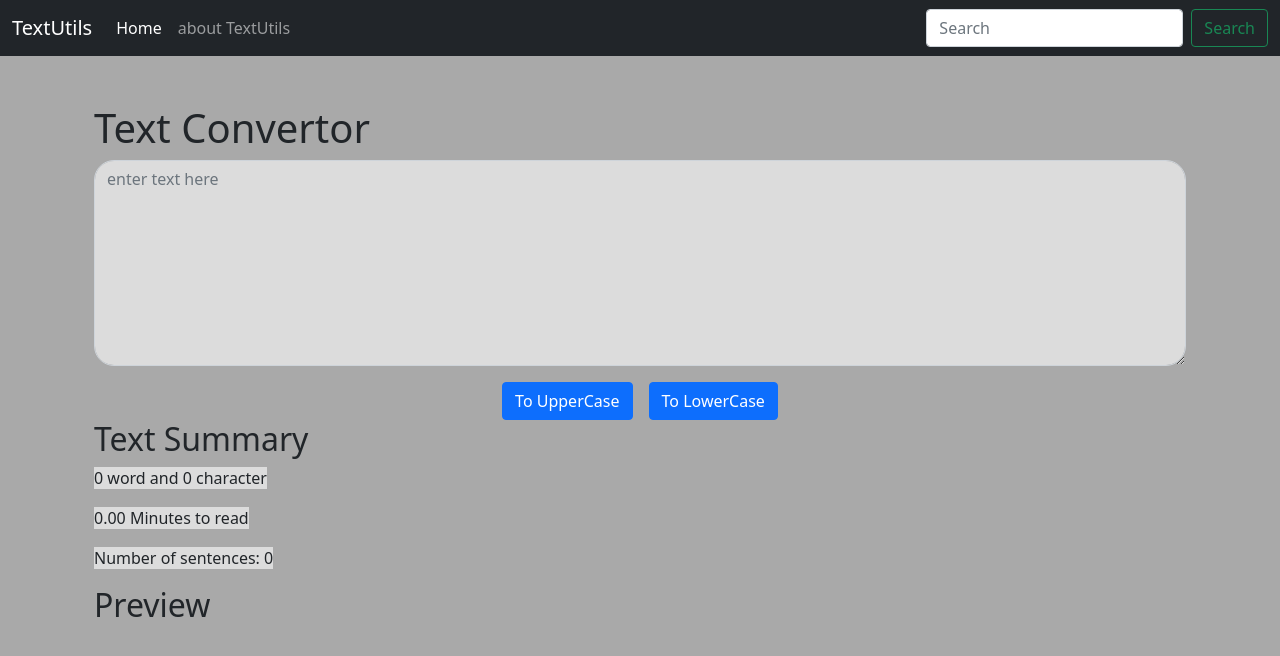
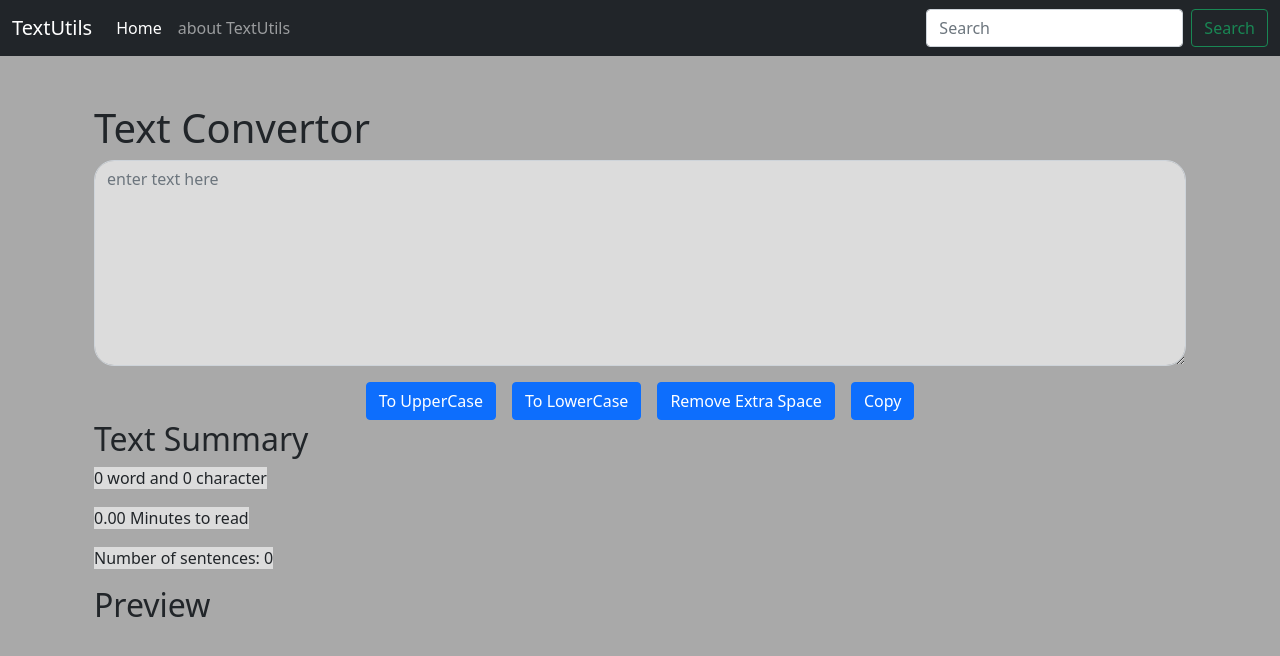
Before and after one commit to MuraliAirody/React_Learning, a React (Vite) app in the folder 03_PropsAndStates/textUtils/: page / in a window 1280 px wide. Shown: the top 656 px of the page. Built offline with nearby package versions, Linux system fonts and the light colour scheme.

Commit message:
copy and remove extra space added in text utils

```diff
--- a/03_PropsAndStates/textUtils/src/components/TextForm.jsx
+++ b/03_PropsAndStates/textUtils/src/components/TextForm.jsx
@@ -2,6 +2,7 @@ import React, { useState, useEffect } from 'react'
 
 function TextForm(props) {
     const [text, setText] = useState("")
+    const [isCopied,setIsCopied] = useState(false)
 
     const changeTextToUpper = () => {
         // console.log(text)
@@ -23,17 +24,34 @@ function TextForm(props) {
 
     const getWordCount = (text) =>{
         const words = text.trim().split(/\s+/);
-        console.log("array of words ",words)
+        // console.log("array of words ",words)
         const filteredWords = words.filter(word => word.match(/[a-zA-Z]/));
-        console.log("filtered words ",filteredWords)
+        // console.log("filtered words ",filteredWords)
         return filteredWords.length;
     }
 
     const getNumberofSentences = (text)=>{
       const sententses = text.trim() === ""?[]:text.trim().split('.').filter((sent)=>sent.trim()!="")
-      console.log("sentenses ",sententses)
+    //   console.log("sentenses ",sententses)
       return sententses.length
     }
+
+    const removeExtraSpace=()=>{
+        const textArr = text.trim().split(/[ ]+/);
+        console.log("text array ",textArr);
+
+        setText(textArr.join(" "))
+    }
+    const copyText =()=>{
+        if(!isCopied){
+            window.navigator.clipboard.writeText(text)
+            setIsCopied(true)
+        }
+    }
+
+    useEffect(()=>{
+        setIsCopied(false)
+    },[text])
 
     return (
         <>
@@ -44,6 +62,8 @@ function TextForm(props) {
                     <div className="mt-3 d-flex justify-content-center">
                         <button type="button" className="btn btn-primary" onClick={changeTextToUpper}>To UpperCase</button>
                         <button type="button" className="btn btn-primary ms-3" onClick={changeTextToLower}>To LowerCase</button>
+                        <button type="button" className="btn btn-primary ms-3" onClick={removeExtraSpace}>Remove Extra Space</button>
+                        <button type="button" className="btn btn-primary ms-3" onClick={copyText}><span>{isCopied?'Copied':'Copy'}</span></button>
                     </div>
                 </div>
                 <div className="container">
```
